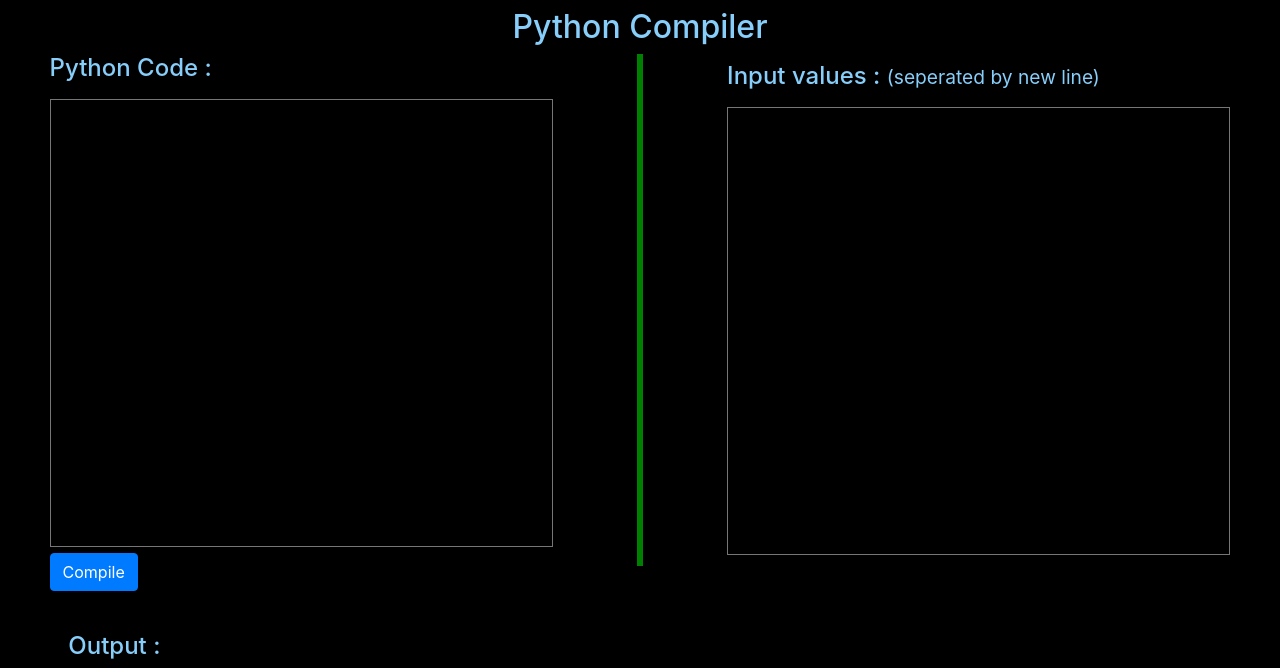
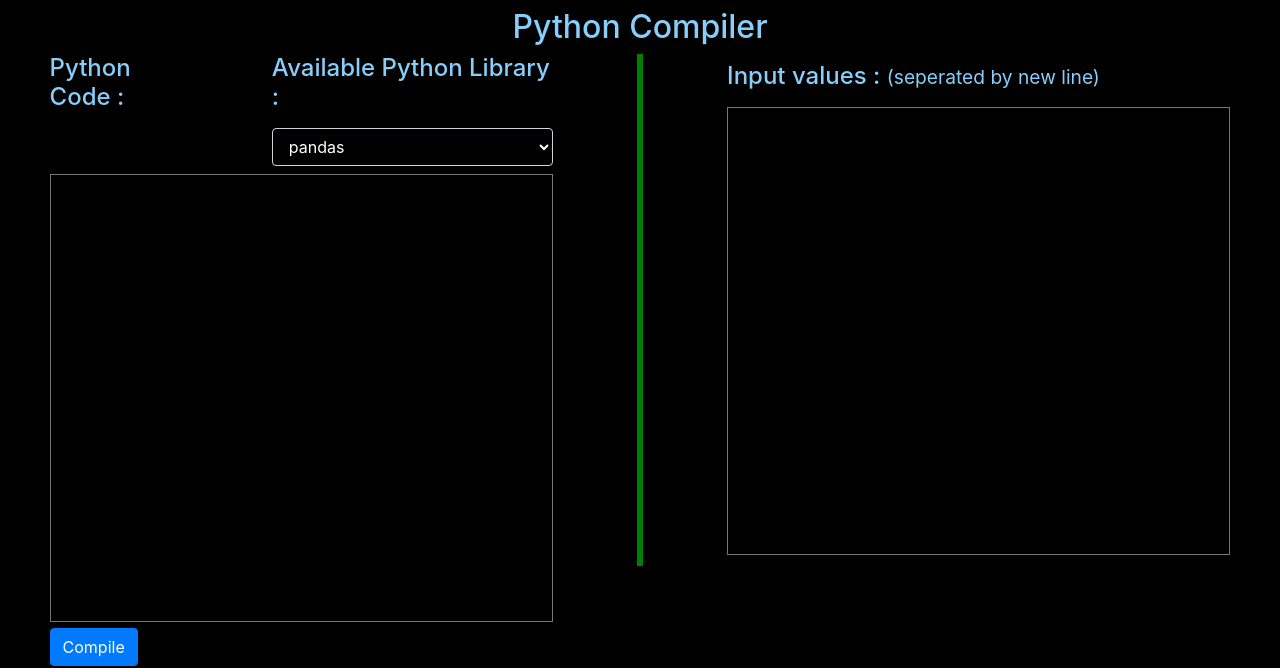
Before and after one commit to Bhavesh-Pawar/PythonCompiler, a Django app: page / in a window 1280 px wide. Shown: the top 668 px of the page. Run offline with Django 3.2, Linux system fonts and the light colour scheme.

Commit message:
added available python library

```diff
--- a/python-compiler/python_compiler_app/views.py
+++ b/python-compiler/python_compiler_app/views.py
@@ -5,7 +5,6 @@ from django.views import View
 from django.http.response import JsonResponse
 import sys
 from io import StringIO
-
 class IndexView(View):
     template_name = 'index.html'
 
@@ -15,23 +14,24 @@ class IndexView(View):
     def post(self,request,*args, **kwargs):
         action = request.POST.get('action','')
         if action:
-            exception = ""
-            output = StringIO()
-            sys.stdout = output
-            code = request.POST.get('code')
-            input_values = request.POST.get('input','')
-            input_values = [inp.strip() for inp in input_values.split('\n')]
-            input_index = 0
+            try:
+                exception = ""
+                output = StringIO()
+                sys.stdout = output
+                code = request.POST.get('code')
+                input_values = request.POST.get('input','')
+                input_values = [inp.strip() for inp in input_values.split('\n')]
+                input_index = 0
 
-            def mock_input(*args, **kwargs):
-                nonlocal input_index
-                value = input_values[input_index]
-                input_index += 1
-                return value
+                def mock_input(*args, **kwargs):
+                    nonlocal input_index
+                    value = input_values[input_index]
+                    input_index += 1
+                    return value
 
-            builtins = __import__('builtins')
-            builtins.input = mock_input
-            try:
+                builtins = __import__('builtins')
+                builtins.input = mock_input
+
                 exec(code)
             except Exception as error:
                 exception = error
--- a/python-compiler/static/index.css
+++ b/python-compiler/static/index.css
@@ -27,3 +27,8 @@ body {
         display: none;
     }
 }
+
+.custom-dropdown{
+    background-color: black !important;
+    color: white !important;
+}
--- a/python-compiler/templates/index.html
+++ b/python-compiler/templates/index.html
@@ -12,9 +12,23 @@
     <div class="container-fluid">
         <div class="row justify-content-around">
             <div id="code_div" class="col-lg-5">
-                <form action="" id="form" method="post">
+                <form action="" id="form" method="post" spellcheck="false">
                     {% csrf_token %}
-                    <label for="code"> <h4>Python Code  : </h4> </label>
+                    <div class="row">
+                        <div class="col-4">
+                            <label for="code"> <h4>Python Code  : </h4> </label>
+                        </div>
+                        <div class="col-1"></div>
+                        <div class="col-7">
+                            <label for="python_lib" class="text-end"> <h4>Available Python Library : </h4> </label>
+                            <select id="python_lib" class="form-control mb-2 custom-dropdown" aria-label="Default select example">
+                                <option value="pandas">pandas</option>
+                                <option value="numpy">numpy</option>
+                                <option value="qrcode">qrcode</option>
+                                <option value="requests">requests</option>
+                              </select>
+                        </div>
+                    </div>
                     <textarea name="code" id="code" rows="15" ></textarea>
                     <input class="btn btn-primary float-left" type="submit" onclick="send_ajax_request()" value="Compile">
                 </form>
```
